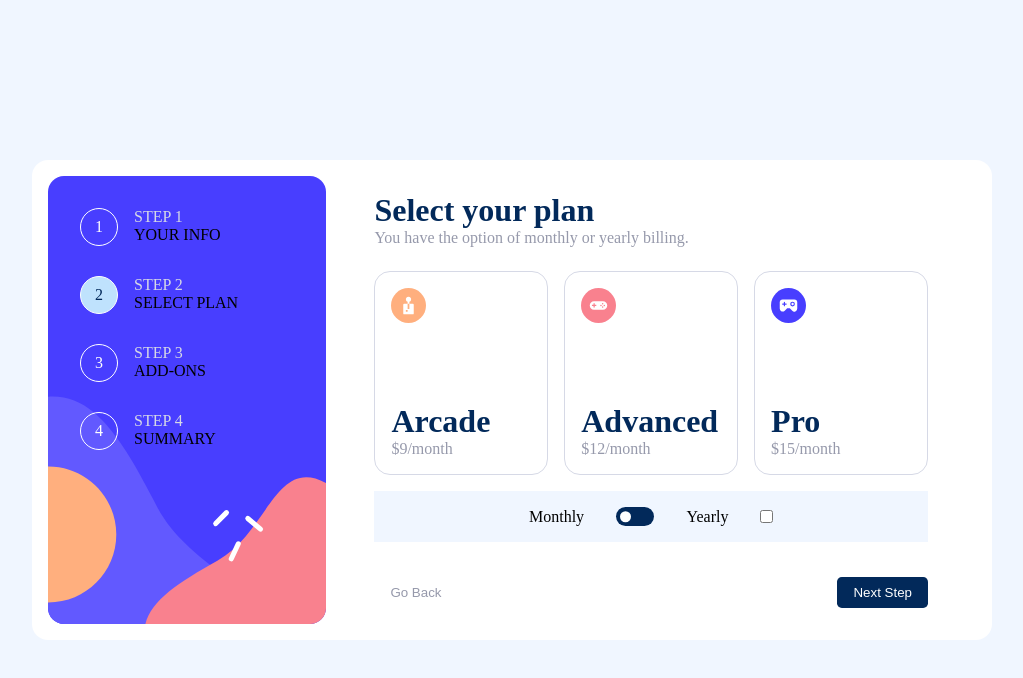
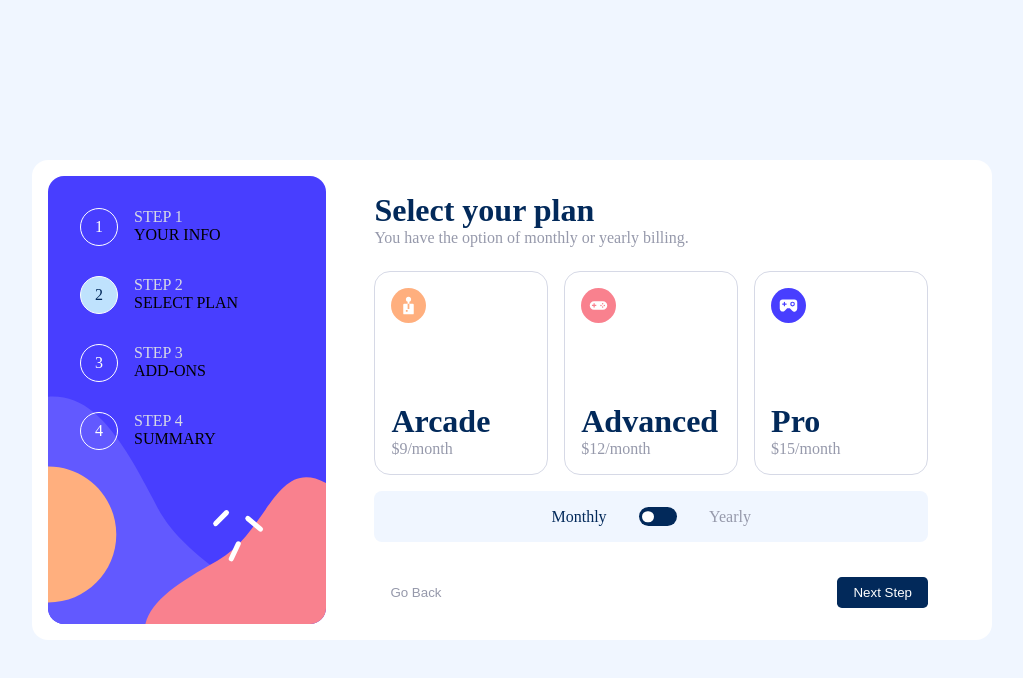
Before and after one commit to CristianB13/multi-step-form-app, an Angular app: page / in a window 1280 px wide. Both pictures are taken after a click on the button "Next Step". Shown: the top 678 px of the page, without its empty margins (128-1151 px from the left). Built offline with nearby package versions, Linux system fonts and the light colour scheme.

Commit message:
update form-toggle-component

```diff
--- a/src/app/components/form-toggle-button/form-toggle-button.component.html
+++ b/src/app/components/form-toggle-button/form-toggle-button.component.html
@@ -1,7 +1,10 @@
 <label>
-  {{firstLabel}}
-  <div class="toggle" [class.active]="control.value">
+  <div class="label" [class.active]="!control.value">
+    {{ firstLabel }}
   </div>
-  {{secondLabel}}
-  <input type="checkbox" [checked]="control.value" [formControl]="control">
+  <div class="toggle" [class.active]="control.value"></div>
+  <div class="label" [class.active]="control.value">
+    {{ secondLabel }}
+  </div>
+  <input type="checkbox" [checked]="control.value" [formControl]="control" />
 </label>
--- a/src/app/components/form-toggle-button/form-toggle-button.component.scss
+++ b/src/app/components/form-toggle-button/form-toggle-button.component.scss
@@ -11,6 +11,19 @@ label {
   padding: 1rem;
   background-color: $magnolia;
   gap: 2rem;
+  border-radius: 0.5rem;
+
+  .label {
+    color: $cool-gray;
+
+    &.active {
+      color: $marine-blue;
+    }
+  }
+
+  input[type="checkbox"] {
+    display: none;
+  }
 
   .toggle {
     height: $toggle-height;
```
